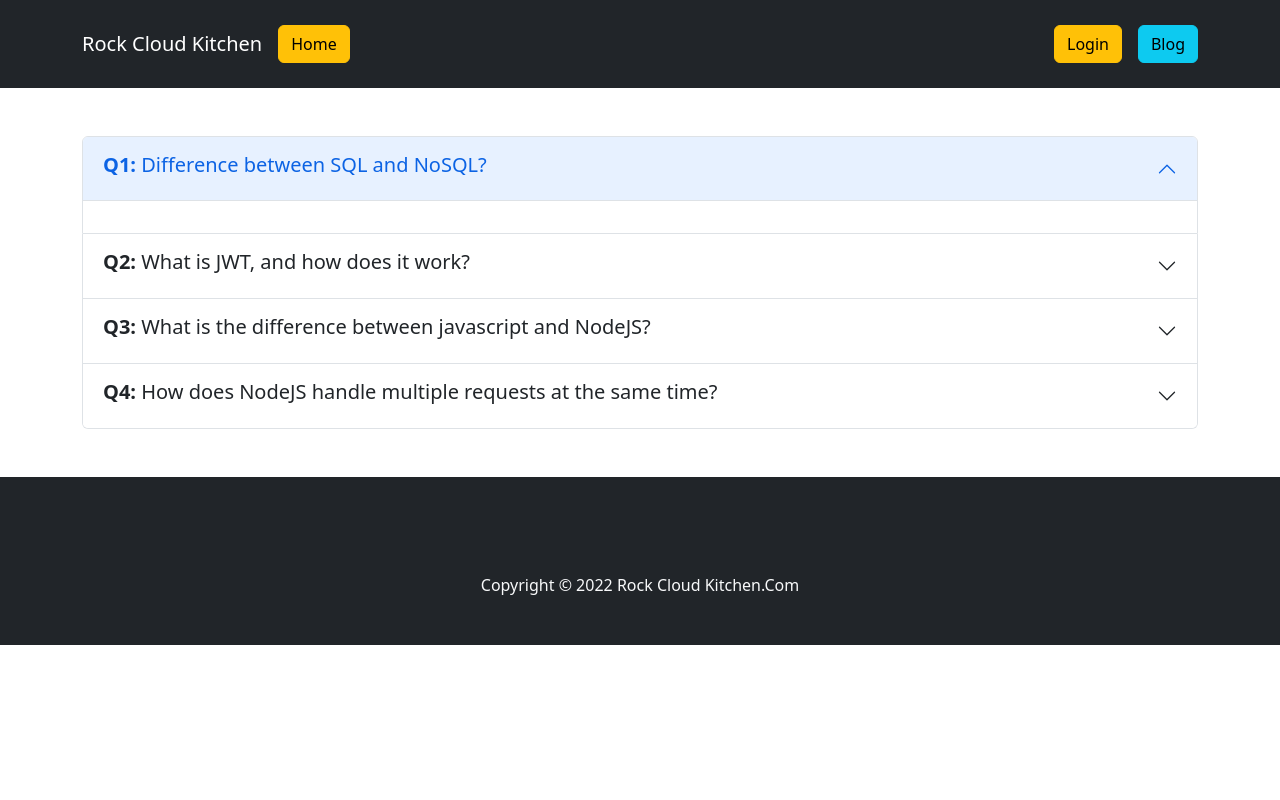
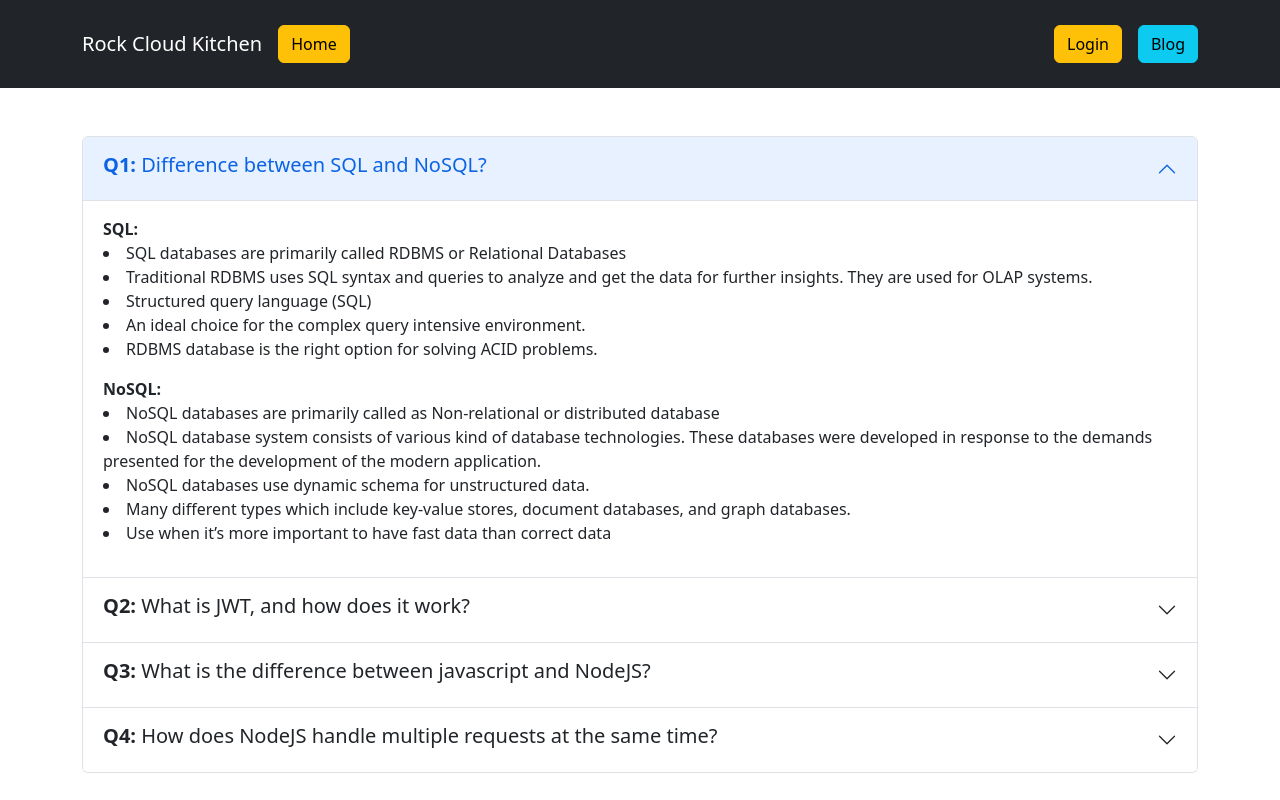
Before and after one commit to chykasib/cloud-kitchen-client-repo, a React (Create React App) app: page /blog in a window 1280 px wide. Shown: the top 800 px of the page. Built offline with nearby package versions, Linux system fonts and the light colour scheme; no server answers.

Commit message:
add spineer

```diff
--- a/src/pages/AddService/AddService.js
+++ b/src/pages/AddService/AddService.js
@@ -1,6 +1,8 @@
 import React from 'react';
+import useTitle from '../../Hooks/UseTitle';
 
 const AddService = () => {
+    useTitle('Add Services')
     return (
         <div>
             <h1>add services</h1>
--- a/src/pages/Blog/Blog.js
+++ b/src/pages/Blog/Blog.js
@@ -1,7 +1,9 @@
 import React from 'react';
 import { Container } from 'react-bootstrap';
 import Accordion from 'react-bootstrap/Accordion';
+import useTitle from '../../Hooks/UseTitle';
 const Blog = () => {
+    useTitle('Blog')
     return (
         <Container className='my-5'>
             <Accordion defaultActiveKey="0">
@@ -10,6 +12,20 @@ const Blog = () => {
                         <h5> <b>Q1: </b> Difference between SQL and NoSQL?</h5>
                     </Accordion.Header>
                     <Accordion.Body>
+                        <p className='text-start'><b>SQL:</b> <br />
+                            <li>SQL databases are primarily called RDBMS or Relational Databases</li>
+                            <li>Traditional RDBMS uses SQL syntax and queries to analyze and get the data for further insights. They are used for OLAP systems.</li>
+                            <li>Structured query language (SQL)	</li>
+                            <li>An ideal choice for the complex query intensive environment.</li>
+                            <li>RDBMS database is the right option for solving ACID problems.</li>
+                        </p>
+                        <p className='text-start'><b>NoSQL:</b> <br />
+                            <li>NoSQL databases are primarily called as Non-relational or distributed database</li>
+                            <li>NoSQL database system consists of various kind of database technologies. These databases were developed in response to the demands presented for the development of the modern application.</li>
+                            <li>NoSQL databases use dynamic schema for unstructured data.</li>
+                            <li>Many different types which include key-value stores, document databases, and graph databases.</li>
+                            <li>Use when it’s more important to have fast data than correct data</li>
+                        </p>
                     </Accordion.Body>
                 </Accordion.Item>
                 <Accordion.Item eventKey="1">
@@ -18,7 +34,12 @@ const Blog = () => {
 
                     </Accordion.Header>
                     <Accordion.Body>
-
+                        <p className='text-start'><b>JWT:</b> <br />
+                            <li>JWTs or JSON Web Tokens are most commonly used to identify an authenticated user. They are issued by an authentication server and are consumed by the client-server (to secure its APIs).</li>
+                        </p>
+                        <p className='text-start'><b>work:</b> <br />
+                            <li>A JWT is a string made up of three parts, separated by dots (.), and serialized using base64. In the most common serialization format, compact serialization, the JWT looks something like this: xxxxx.yyyyy.zzzzz.</li>
+                        </p>
                     </Accordion.Body>
                 </Accordion.Item>
                 <Accordion.Item eventKey="2">
@@ -26,7 +47,21 @@ const Blog = () => {
                         <h5><b>Q3: </b>What is the difference between javascript and NodeJS?</h5>
                     </Accordion.Header>
                     <Accordion.Body>
-
+                        <p className='text-start'><b>javascript:</b> <br />
+                            <li>It is an accessible, bridge, parsed, lightweight, reactive, and web apps programming language.</li>
+                            <li>It's a programming language, after all. Any browser with a competent browser engine will operate.</li>
+                            <li>The node community does not care about JavaScript.</li>
+                            <li>It's a new release of the ECMA script that works on the C++-based V8 engine.</li>
+                            <li>TypedJS, RamdaJS, and other JavaScript frameworks are examples.</li>
+                        </p>
+                        <p className='text-start'><b>NodeJS:</b> <br />
+                            <li>It's a bridge, open-source Js runtime environment for executing Js on the server.</li>
+                            <li>It's a JavaScript translator and environment that includes some valuable libraries for JavaScript programming.</li>
+                            <li>It's mainly popular on the server-side.</li>
+                            <li>C++, C, and JavaScript are used.</li>
+                            <li>Nodejs modules include Lodash and Express. All of these modules must be imported from npm.
+                            </li>
+                        </p>
                     </Accordion.Body>
                 </Accordion.Item>
                 <Accordion.Item eventKey="3">
@@ -34,7 +69,14 @@ const Blog = () => {
                         <h5><b>Q4: </b>How does NodeJS handle multiple requests at the same time?</h5>
                     </Accordion.Header>
                     <Accordion.Body>
-
+                        <p className='text-start'><br />
+                            <li>Multiple clients make multiple requests to the NodeJS server.NodeJS receives these requests and places them into the EventQueue.NodeJS server has an internal.</li>
+                            <li>s operates on a singlethread using nonblocking I/O calls allowing it to support tens of thousands of concurrent connections held in the event loop.Diagram.</li>
+                            <li>This is not to be confused with the same type of concurrency as running in parallel on multiple cores.Javascript is single threaded so each program runs on.</li>
+                            <li>Simplicity to create multiple HTTP Request in Parallel for NodeJS.To make a multiple http request you have to use.add for each.</li>
+                            <li>Nodejs is a singlethreaded event loopbased architecture!! A simple guide to JavaScript concurrency in Node.js | TSH.io.
+                            </li>
+                        </p>
                     </Accordion.Body>
                 </Accordion.Item>
             </Accordion>
--- a/src/pages/Home/About/About.js
+++ b/src/pages/Home/About/About.js
@@ -1,8 +1,27 @@
 import React from 'react';
+import { Card } from 'react-bootstrap';
+
 const About = () => {
     return (
         <div>
-
+            <div className='container my-5'>
+                <Card>
+                    <div className="d-flex">
+                        <div>
+                            <Card.Img variant="top" src='https://encrypted-tbn0.gstatic.com/images?q=tbn:ANd9GcR1kYx7RjbvcovEhUjH2kDpwL6EJ3bHLxq87jap6us6plpAPNhaGs2e9amaUb4CVhSEw0A&usqp=CAU' style={{ width: '30rem' }} />
+                        </div>
+                        <div>
+                            <Card.Body>
+                                <Card.Title>
+                                    <h1 className='text-center mt-4'>About Me</h1>
+                                </Card.Title>
+                                <Card.Text>
+                                </Card.Text>
+                            </Card.Body>
+                        </div>
+                    </div>
+                </Card>
+            </div>
         </div>
     );
 };
--- a/src/pages/Reviews/Reviews.js
+++ b/src/pages/Reviews/Reviews.js
@@ -2,9 +2,11 @@ import React, { useContext, useEffect, useState } from 'react';
 import { AuthContext } from '../../Context/AuthProvider';
 import Table from 'react-bootstrap/Table';
 import ReviewRow from './ReviewRow';
+import useTitle from '../../Hooks/UseTitle';
 const Reviews = () => {
     const { user } = useContext(AuthContext);
     const [reviews, setReviews] = useState([]);
+    useTitle('Reviews')
     useEffect(() => {
         fetch(`http://localhost:5000/reviews?email=${user?.email}`)
             .then(res => res.json())
```
Also changed, not shown: src/pages/Home/About/About.css (added).
